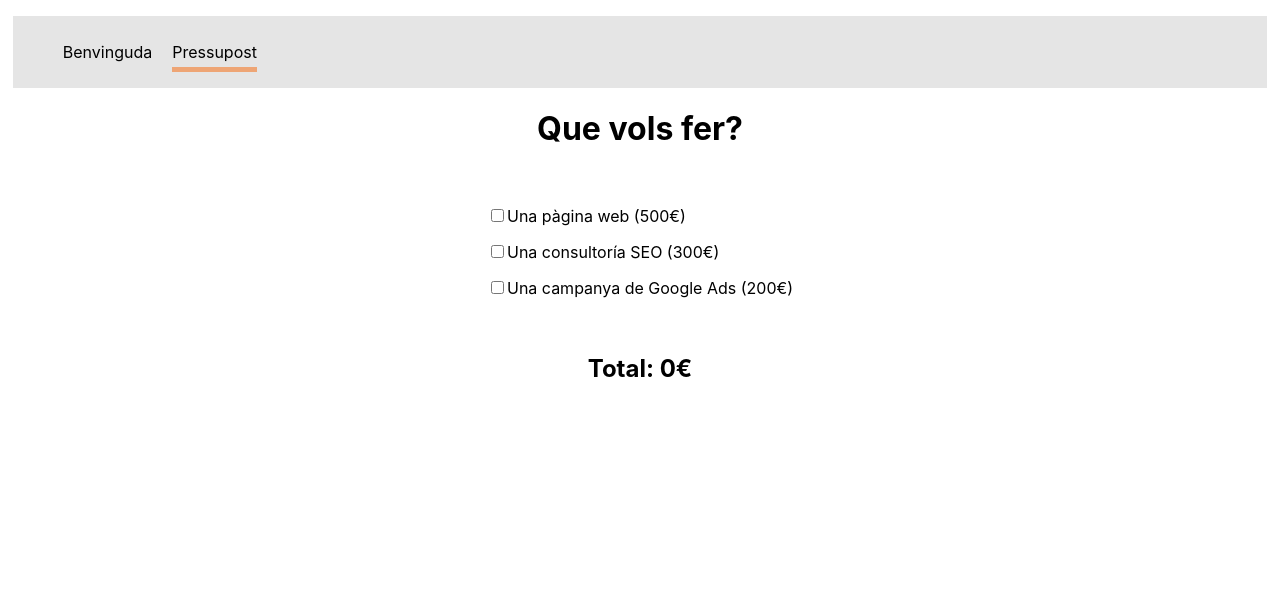
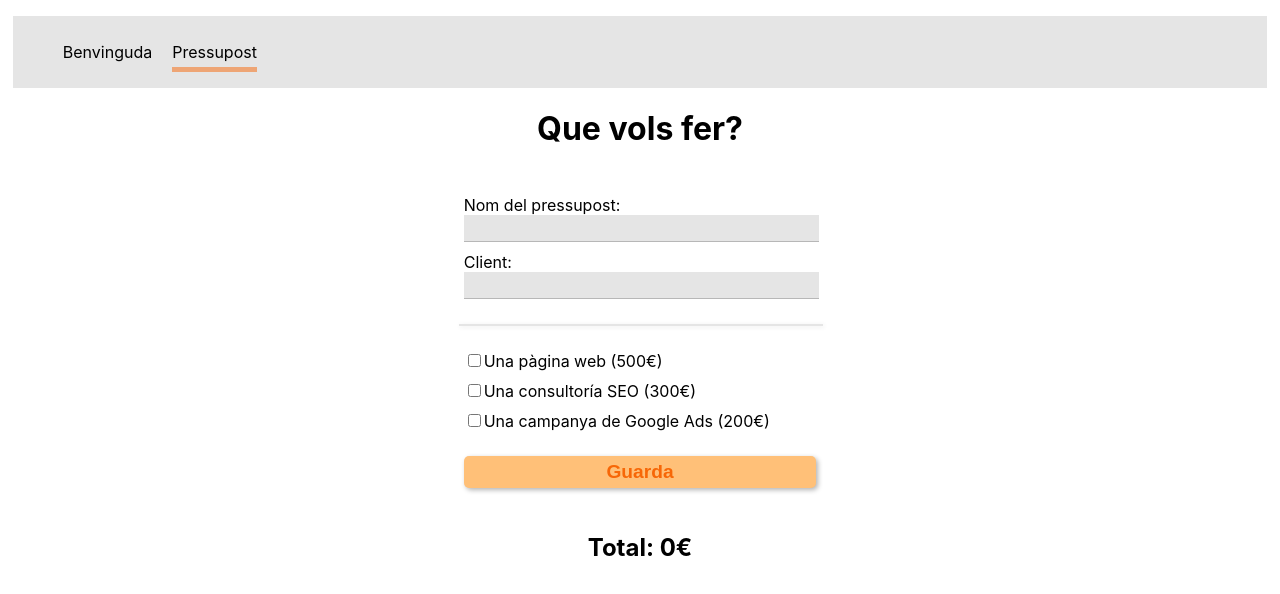
Before and after one commit to rubennp/ita-s7-pressupost, a React (Create React App) app: page /pressupost in a window 1280 px wide. Shown: the top 594 px of the page. Built offline with nearby package versions, Linux system fonts and the light colour scheme.

Commit message:
Guarda un pressopost però error (veure comentari Pressupost.js)

```diff
--- a/src/components/pages/Pressupost/Pressupost.js
+++ b/src/components/pages/Pressupost/Pressupost.js
@@ -1,14 +1,20 @@
 import { useState, useEffect } from "react";
 
 // styled components
-import { Formulari } from './Pressupost.styled';
+import { Formulari, Btn } from './Pressupost.styled';
 
 // components
 import Panell from './Panell';
 
 const Pressupost = () => {
-    const [pressupost, setPressupost] = useState(
+    const [userLoggedIn, setUserLoggedIn] = useState('guest');
+    const [pressupostActiu, setPressupostActiu] = useState(
       {
+        id: (Date.parse(new Date())+Math.random()).toString().replace('.', ''),
+        data: new Date().toLocaleString(),
+        user: userLoggedIn,
+        nom: "",
+        client: "",
         web: false,
         nPags: 0,
         nIdiomes: 0,
@@ -16,49 +22,112 @@ const Pressupost = () => {
         ads: false
       });
     const [total, setTotal] = useState(0);
+    const [pressupostos, setPressupostos] = useState([]);
 
-    const chPags = (pags) => setPressupost({...pressupost, nPags: pags});
-    const chIdiomes = (idiomes) => setPressupost({...pressupost, nIdiomes: idiomes});
+    const chPags = (pags) => setPressupostActiu({...pressupostActiu, nPags: pags});
+    const chIdiomes = (idiomes) => setPressupostActiu({...pressupostActiu, nIdiomes: idiomes});
 
-    // agafa dades del pressupost de localStorage, si existeixen, només en inicialitzar
-    useEffect(() => {
-      const onStorage = JSON.parse(localStorage.getItem('pressupost'));
+    // agafa dades del pressupostActiu de localStorage, si existeix, només en inicialitzar
+    useEffect(function init() {
+      setUserLoggedIn('guest');
+      const actiuOnStorage = JSON.parse(localStorage.getItem('pressupostActiu'));
+      if (!actiuOnStorage) localStorage.setItem('pressupostActiu', JSON.stringify(pressupostActiu));
+      else setPressupostActiu(actiuOnStorage);
 
-      if (!onStorage) {
-        localStorage.setItem('pressupost', JSON.stringify(pressupost));
-      } else {
-        setPressupost(onStorage);
-      }
+      const pressupostosOnStorage = JSON.parse(localStorage.getItem('pressupostos'));
+      if (!pressupostosOnStorage) localStorage.setItem('pressupostos', JSON.stringify(pressupostos));
+      else setPressupostos(pressupostosOnStorage);
     // eslint-disable-next-line react-hooks/exhaustive-deps
     }, []);
 
-    useEffect(() => {
-      // calcula pressupost:
+    useEffect(function calculaTotal() {
+      // calcula pressupostActiu:
       let total = 0;
 
-      if (pressupost.web) {
+      if (pressupostActiu.web) {
         total += 500;
-        if (pressupost.nPags > 1 || pressupost.nIdiomes > 1) {
-          total += pressupost.nPags * pressupost.nIdiomes * 30;
+        if (pressupostActiu.nPags > 1 || pressupostActiu.nIdiomes > 1) {
+          total += pressupostActiu.nPags * pressupostActiu.nIdiomes * 30;
         }
       }
-      if (pressupost.seo) total += 300;
-      if (pressupost.ads) total += 200;
+      if (pressupostActiu.seo) total += 300;
+      if (pressupostActiu.ads) total += 200;
 
       setTotal(total);
+      // guarda pressupostActiu a localStorage
+      localStorage.setItem('pressupostActiu', JSON.stringify(pressupostActiu));
+    },[pressupostActiu]);
 
-      // guarda pressupost a localStorage
-      localStorage.setItem('pressupost', JSON.stringify(pressupost));
-    },[pressupost]);
+    useEffect(function savePressupostosOnLocaleStorage() {
+      localStorage.setItem('pressupostos', JSON.stringify(pressupostos));
+    }, [pressupostos]);
+
+    const guardaPressupost = () => {
+      setPressupostos(prev => prev.splice(prev.findIndex(el => el.id === pressupostActiu.id), 1, pressupostActiu));
+    };
+
+    // TODO: ara mateix si només es canvien els inputs de text, s'ha de clicar 2 vegades "Guardar"
+    //       pq s'actualitzi pressupostos. Si es canvia qualsevol altra opció (a més a més o no dels
+    //       textos) amb només un clic n'hi ha prou ¿¿¿???
 
     return (
       <main>
         <h1>Que vols fer?</h1>
         <Formulari>
-          <p><label><input checked={pressupost.web} type="checkbox" onChange={(e) => setPressupost({...pressupost, web: e.target.checked, nPags: 1, nIdiomes: 1}) } />Una pàgina web (500€)</label></p>
-          { pressupost.web && <Panell p={pressupost} chPags={chPags} chIdiomes={chIdiomes}/> }
-          <p><label><input checked={pressupost.seo} type="checkbox" onChange={(e) => setPressupost({...pressupost, seo: e.target.checked}) } />Una consultoría SEO (300€)</label></p>
-          <p><label><input checked={pressupost.ads} type="checkbox" onChange={(e) => setPressupost({...pressupost, ads: e.target.checked}) } />Una campanya de Google Ads (200€)</label></p>
+          <p>
+            <label>Nom del pressupost:
+              <input
+                id="nom"
+                value={pressupostActiu.nom}
+                type="text"
+                onChange={e => setPressupostActiu({...pressupostActiu, nom: e.target.value})}
+              />
+            </label>
+          </p>
+          <p>
+            <label>Client:
+              <input
+                id="client"
+                value={pressupostActiu.client}
+                type="text"
+                onChange={e => setPressupostActiu({...pressupostActiu, client: e.target.value})}
+              />
+            </label>
+          </p>
+          <hr />
+          <p>
+            <label>
+              <input
+                checked={pressupostActiu.web}
+                type="checkbox"
+                onChange={e => {
+                  const num = pressupostActiu.web ? 0 : 1;
+                  setPressupostActiu({...pressupostActiu, web: e.target.checked, nPags: num, nIdiomes: num})
+                }}
+              />Una pàgina web (500€)
+            </label>
+          </p>
+          { pressupostActiu.web && <Panell p={pressupostActiu} chPags={chPags} chIdiomes={chIdiomes}/> }
+          <p>
+            <label>
+              <input
+                checked={pressupostActiu.seo}
+                type="checkbox"
+                onChange={e => setPressupostActiu({...pressupostActiu, seo: e.target.checked})}
+              />Una consultoría SEO (300€)
+            </label>
+          </p>
+          <p>
+            <label>
+              <input
+                checked={pressupostActiu.ads}
+                type="checkbox"
+                onChange={e => setPressupostActiu({...pressupostActiu, ads: e.target.checked})}
+              />Una campanya de Google Ads (200€)
+            </label>
+          </p>
+          <Btn type="button" onClick={guardaPressupost}>Guarda</Btn>
+          {/* <button type="button">Nou</button> */}
         </Formulari>
         <h2>Total: {total}€</h2>
       </main>
--- a/src/components/pages/Pressupost/Pressupost.styled.js
+++ b/src/components/pages/Pressupost/Pressupost.styled.js
@@ -1,5 +1,51 @@
 import styled from 'styled-components';
 
 export const Formulari = styled.form`
+    display: flex;
+    flex-direction: column;
     padding: 20px;
+
+    & > * { margin: 5px; }
+
+    input[type="text"] {
+        padding: 5px;
+        width: 98%;
+        background-color: rgba(0, 0, 0, 0.1);
+        color: rgba(0, 0, 0, 0.75);
+        border: none;
+        font-size: 0.9em;
+        border-bottom: 1px solid rgba(0, 0, 0, .2);
+
+        &:focus {
+            outline: none;
+            box-shadow: 1px 1px 5px rgba(0, 0, 0, 0.2);
+        }
+    }
+
+    hr {
+        width: 100%;
+        margin: 20px 0;
+        border-width: .1em;
+        border-color: rgba(0, 0, 0, .1);
+        border-style: solid;
+        box-shadow: 1px 1px 5px rgba(0, 0, 0, .1);
+    }
 `;
+
+export const Btn = styled.button`
+    margin-top: 20px;
+    padding: 5px 10px;
+    background-color: #FFC078;
+    color: #F76707;
+    font-size: 1.2em;
+    font-weight: bold;
+    border: none;
+    border-radius: 5px;
+    box-shadow: 2px 2px 5px rgba(0, 0, 0, 0.3);
+
+    &:hover {
+        background-color: #F76707;
+        color: white;
+        box-shadow: 1px 1px 2px rgba(0, 0, 0, 0.5);
+    }
+`;
```
